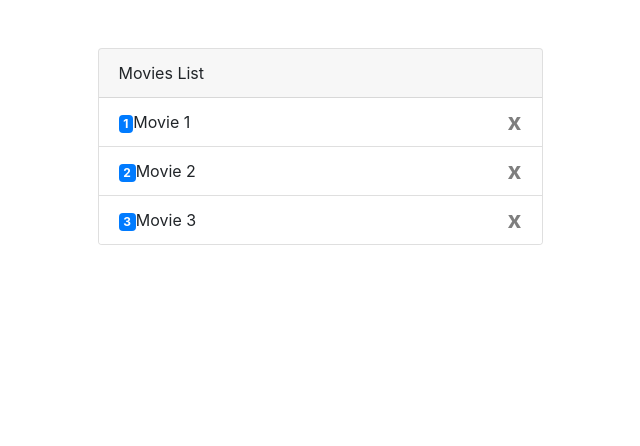
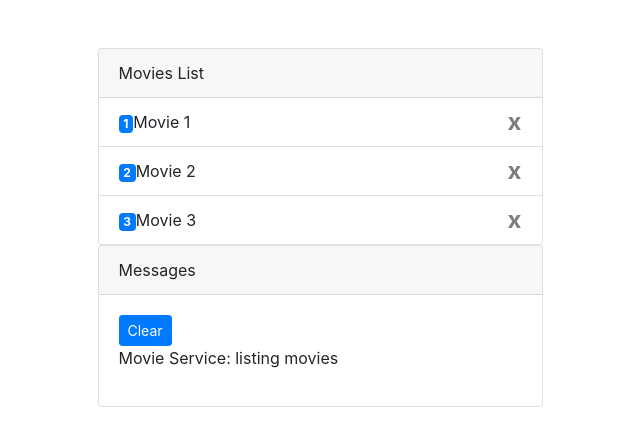
Before and after one commit to ddeniz1947/Movies-App-Angular-8, an Angular app: page / in a window 1280 px wide. Shown: the top 446 px of the page, without its empty margins (320-960 px from the left). Built offline with nearby package versions, Linux system fonts and the light colour scheme.

Commit message:
Lesson9:Logging

```diff
--- a/src/app/app.component.html
+++ b/src/app/app.component.html
@@ -2,6 +2,7 @@
     <div class="row justify-content-center">
         <div class="col-md-5 mt-5">
             <movies></movies>
+            <logging></logging>
         </div>
     </div>
 </div>
--- a/src/app/app.module.ts
+++ b/src/app/app.module.ts
@@ -6,12 +6,14 @@
 import { MovieComponentComponent } from './movie-component/movie-component.component';
 import {FormsModule} from '@angular/forms';
 import { MovieDetailComponent } from './movie-detail/movie-detail.component';
+import { LoggingComponent } from './logging/logging.component';
 @NgModule({
   declarations: [
     AppComponent,
     MoviesComponent,
     MovieComponentComponent,
-    MovieDetailComponent
+    MovieDetailComponent,
+    LoggingComponent
   ],
   imports: [
     BrowserModule,
--- /dev/null
+++ b/src/app/logging.service.ts
@@ -0,0 +1,16 @@
+import { Injectable } from '@angular/core';
+
+@Injectable({
+  providedIn: 'root'
+})
+export class LoggingService {
+messages : string[] = [];
+add(messages:string){
+  this.messages.push(messages);
+}
+
+clear(){
+  this.messages = [];
+}
+  constructor() { }
+}
--- /dev/null
+++ b/src/app/logging/logging.component.html
@@ -0,0 +1,12 @@
+<div class="card" *ngIf="loggingService.messages.length">
+    <div class="card-header">
+        Messages
+    </div>
+    <div class="card-body">
+        <button (click)="loggingService.clear()" class="btn btn-primary btn-sm">Clear</button>
+       <br/>
+            <p *ngFor="let message of loggingService.messages">
+            {{message}}
+          </p>
+    </div>
+</div>
--- /dev/null
+++ b/src/app/logging/logging.component.ts
@@ -0,0 +1,18 @@
+import { Component, OnInit } from '@angular/core';
+import { LoggingService } from '../logging.service';
+
+@Component({
+  selector: 'logging',
+  templateUrl: './logging.component.html',
+  styleUrls: ['./logging.component.css']
+})
+export class LoggingComponent implements OnInit {
+
+  constructor(public loggingService: LoggingService) { }
+
+
+  ngOnInit() {
+
+  }
+
+}
--- a/src/app/movie.service.ts
+++ b/src/app/movie.service.ts
@@ -2,6 +2,7 @@
 import { Movie } from "./movie";
 import { Movies } from "./movie.datasource";
 import {Observable,of} from 'rxjs';
+import { LoggingService } from './logging.service';
 
 @Injectable({
   providedIn: "root" //Servise nerelerin erişebileceğini gösterir
@@ -9,9 +10,11 @@
 
 
 export class MovieService {
-  constructor() {}
+  constructor(private logginService: LoggingService) {}
+
 
   getMovies(): Observable<Movie[]> {
+    this.logginService.add('Movie Service: listing movies');
     return of(Movies);
   }
 }
```
Also changed, not shown: src/app/logging/logging.component.css (added), 2 other files (tests, documents, lock files or other folders).
